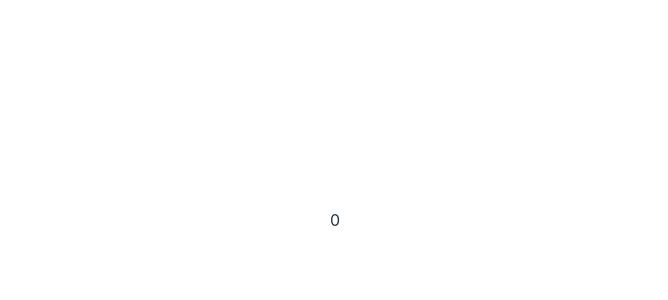
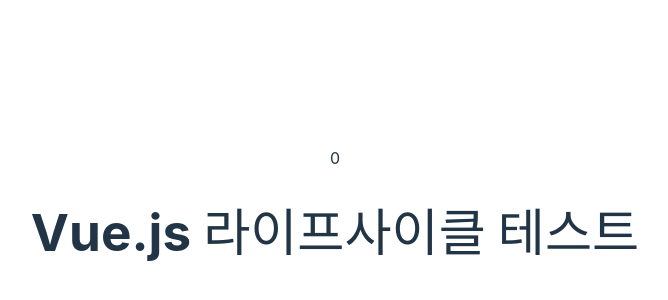
Before and after one commit to YooHyeok/vue3-vite-9din-basic, a Vue app: page / in a window 1280 px wide. Shown: the part 180-480 px from the top of the page, without its empty margins (305-973 px from the left). Built offline with nearby package versions, Linux system fonts and the light colour scheme.

Commit message:
feat: `LifeCycle 02` - beforeMount, mounted 훅 예제 코드 추가

```diff
--- a/src/App.vue
+++ b/src/App.vue
@@ -1,5 +1,6 @@
 <template>
   <div>{{ count }}</div>
+  <h1>Vue.js 라이프사이클 테스트</h1>
 </template>
 
 <script>
@@ -11,11 +12,40 @@
       count: 0
     };
   },
+
+  /* === 데이터와 관련 === */
+
+  /**
+   * 컴포넌트가 생성되기 전에 동작하는 라이프사이클 훅
+   * data, methods에 선언한 데이터, 함수에 접근할 수 없다.
+   */
   beforeCreate() {
     console.log("LifeCycle is beforeCrete", this.count) //  컴포넌트가 생성되기 전 이므로 undefined 출력
   },
+  /**
+   * 컴포넌트가 생성된 직후 접근할 수 있는 라이프사이클 훅
+   * data, methods에 선언한 데이터, 함수에 접근 가능하다.
+   */
   created() {
     console.log("LifeCycle is creted", this.count) // 컴포넌트가 생성된 후 초기화 진행되므로 0 출력
+  },
+
+
+  /* === Dom과 관련 === */
+
+  /**
+   * 컴파일된 template 유무와 관계 없이 초기 렌더링을 거치기 전에 동작하는 라이프사이클 훅
+   * DOM이 렌더링 되기 전 이므로 template 영역의 HTML Element에 접근 불가능하다.
+   */
+  beforeMount() {
+    console.log("LifeCycle is beforeMount", document.querySelector('h1')) // 렌더링 전 이므로 null 출력
+  },
+  /**
+   * 컴포넌트, 템플릿, 렌더링된 DOM에 접근할 수 있고 DOM을 수정하기 위해 사용된다.
+   * template 영역의 HTML Element가 모두 렌더링 된 후 접근이 가능하다.
+   */
+  mounted() {
+    console.log("LifeCycle is mounted", document.querySelector('h1')) // 렌더링 직후 이므로 h1 태그 출력
   }
 };
 </script>
```
